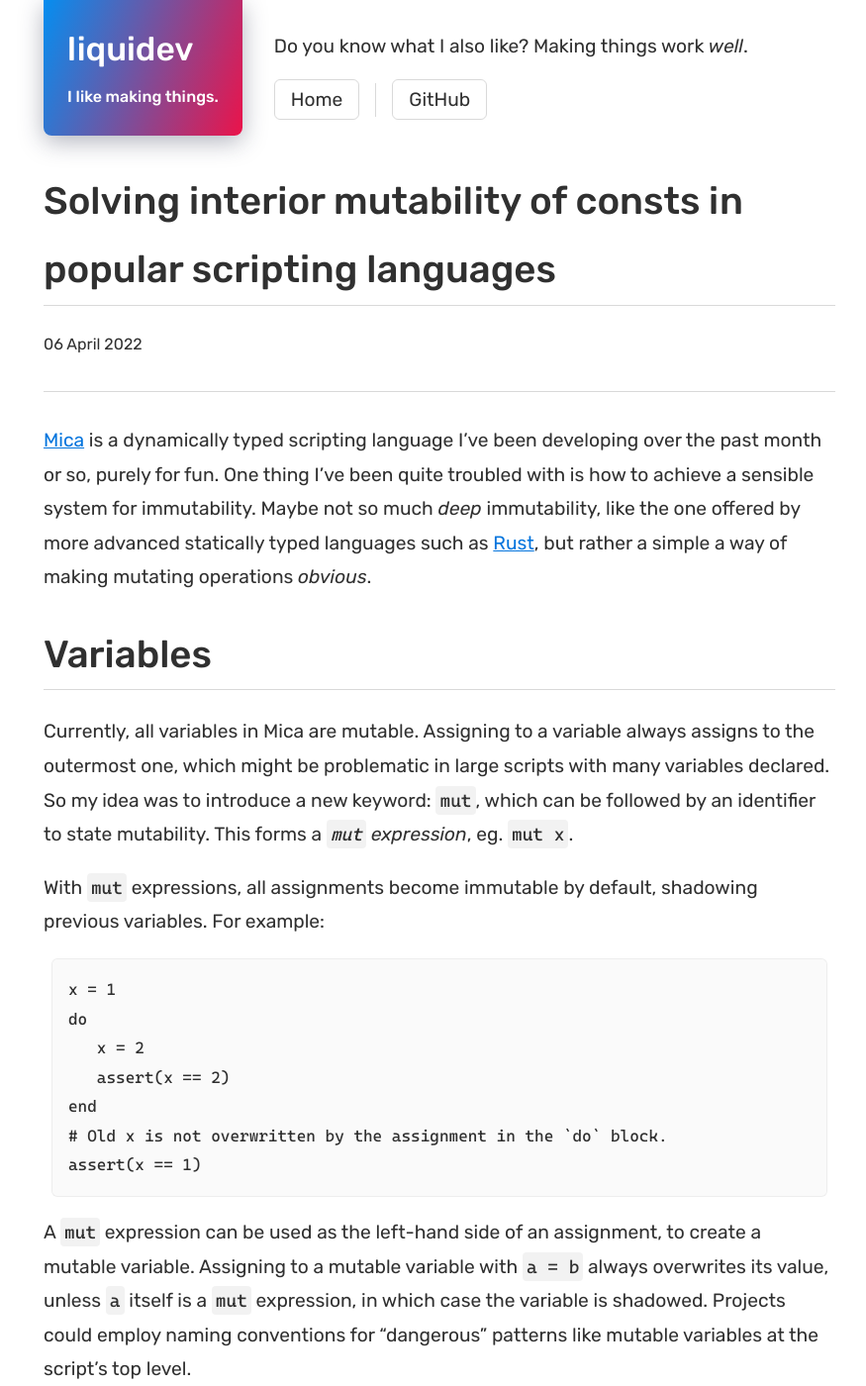
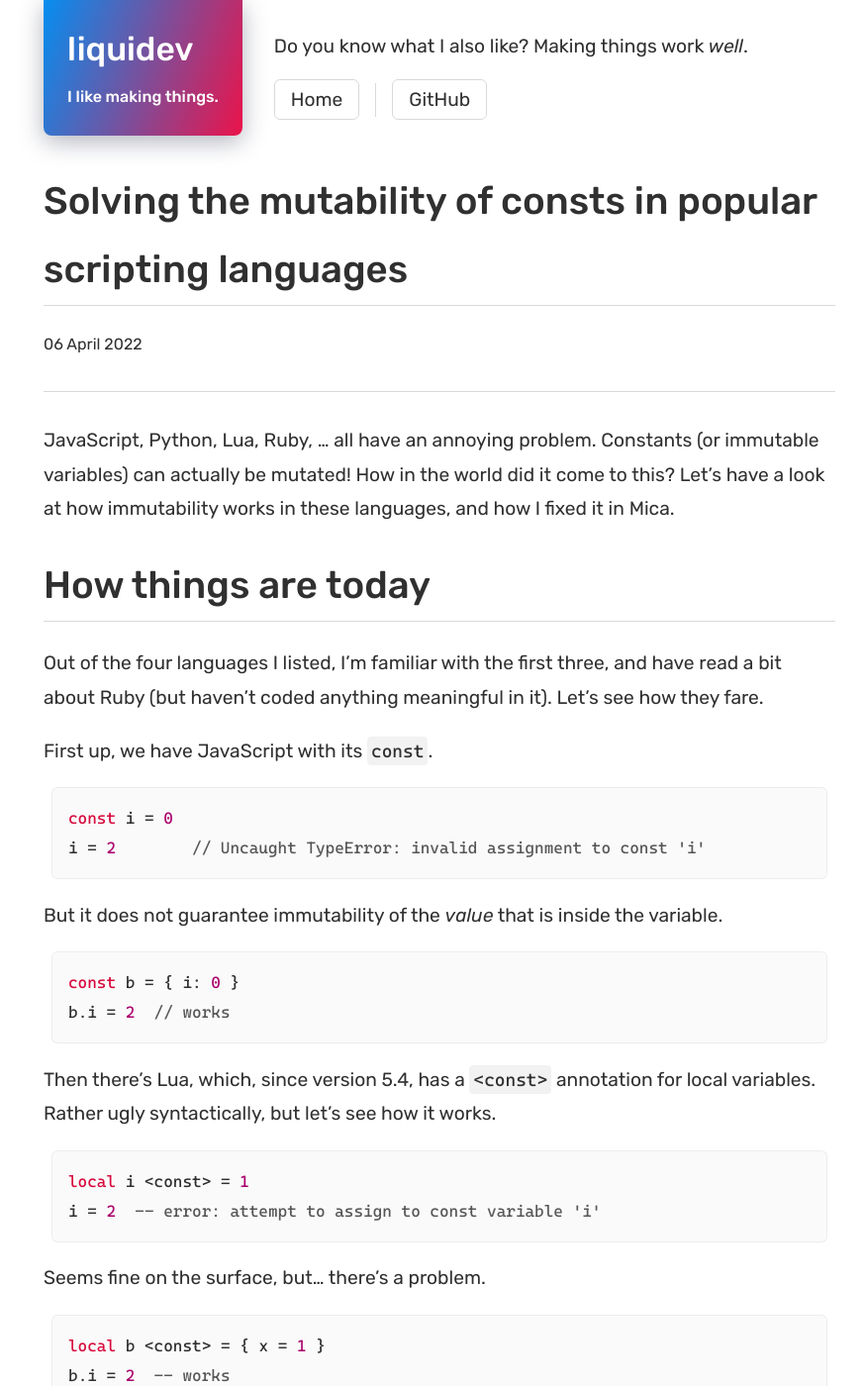
Before and after one commit to liquidev/liquidev.github.io, a Jekyll site: the page built from _posts/2022-04-06-mica-interior-mutation.md, in a window 1280 px wide and 1400 px high. Shown: the whole window at 99% size, without its empty margins (196-1071 px from the left). Built offline with Jekyll 4.4.1, drawn with Linux system fonts in a browser that asks for light colours; some of the changed text lies outside the part shown.

Commit message:
improved the post a little

````diff
--- a/_posts/2022-04-06-mica-interior-mutation.md
+++ b/_posts/2022-04-06-mica-interior-mutation.md
@@ -1,13 +1,70 @@
 ---
-title: "Solving interior mutability of consts in popular scripting languages"
+title: "Solving the mutability of consts in popular scripting languages"
 layout: post
 ---
 
+JavaScript, Python, Lua, Ruby, … all have an annoying problem. Constants (or immutable variables)
+can actually be mutated! How in the world did it come to this? Let's have a look at how immutability
+works in these languages, and how I fixed it in Mica.
+
+# How things are today
+
+Out of the four languages I listed, I'm familiar with the first three, and have read a bit about
+Ruby (but haven't coded anything meaningful in it). Let's see how they fare.
+
+First up, we have JavaScript with its `const`.
+```js
+const i = 0
+i = 2        // Uncaught TypeError: invalid assignment to const 'i'
+```
+But it does not guarantee immutability of the _value_ that is inside the variable.
+```js
+const b = { i: 0 }
+b.i = 2  // works
+```
+
+Then there's Lua, which, since version 5.4, has a `<const>` annotation for local variables. Rather
+ugly syntactically, but let's see how it works.
+```lua
+local i <const> = 1
+i = 2  -- error: attempt to assign to const variable 'i'
+```
+Seems fine on the surface, but… there's a problem.
+```lua
+local b <const> = { x = 1 }
+b.i = 2  -- works
+```
+Same thing as JavaScript. It's only surface-level immutability, and very inconvenient to use on
+top of that.
+
+Ruby has constants, which are simply variables that start with an uppercase letter. They have some
+really strange scoping rules though – you cannot define a constant in a method, it has to be defined
+in a class.
+```ruby
+HELLO = "Hello!"  # works
+def hi
+   HI = "Hi!"     # error: dynamic constant assignment (SyntaxError)
+end
+```
+But even then, it shares the same problem as JavaScript and Lua.
+```ruby
+# I'm using a hash here since I don't know if there's an easier way of creating an object instance
+# than through declaring a class with a constructor.
+BOX = { :i => 1 }
+def stuff
+   BOX[:i] = 2
+end
+stuff  # works
+```
+
+Python has no form of immutable variables at all.
+
+# A new contender
+
 [Mica](https://github.com/mica-lang/mica) is a dynamically typed scripting language I've been
 developing over the past month or so, purely for fun. One thing I've been quite troubled with is how
-to achieve a sensible system for immutability. Maybe not so much _deep_ immutability, like the one
-offered by more advanced statically typed languages such as [Rust](https://rust-lang.org), but
-rather a simple a way of making mutating operations _obvious_.
+to achieve a sensible system for immutability. And I mean _immutability_. As in _deep_. If you give
+someone the permission to read, they _must_ uphold that invariant on all layers.
 
 # Variables
 
````
